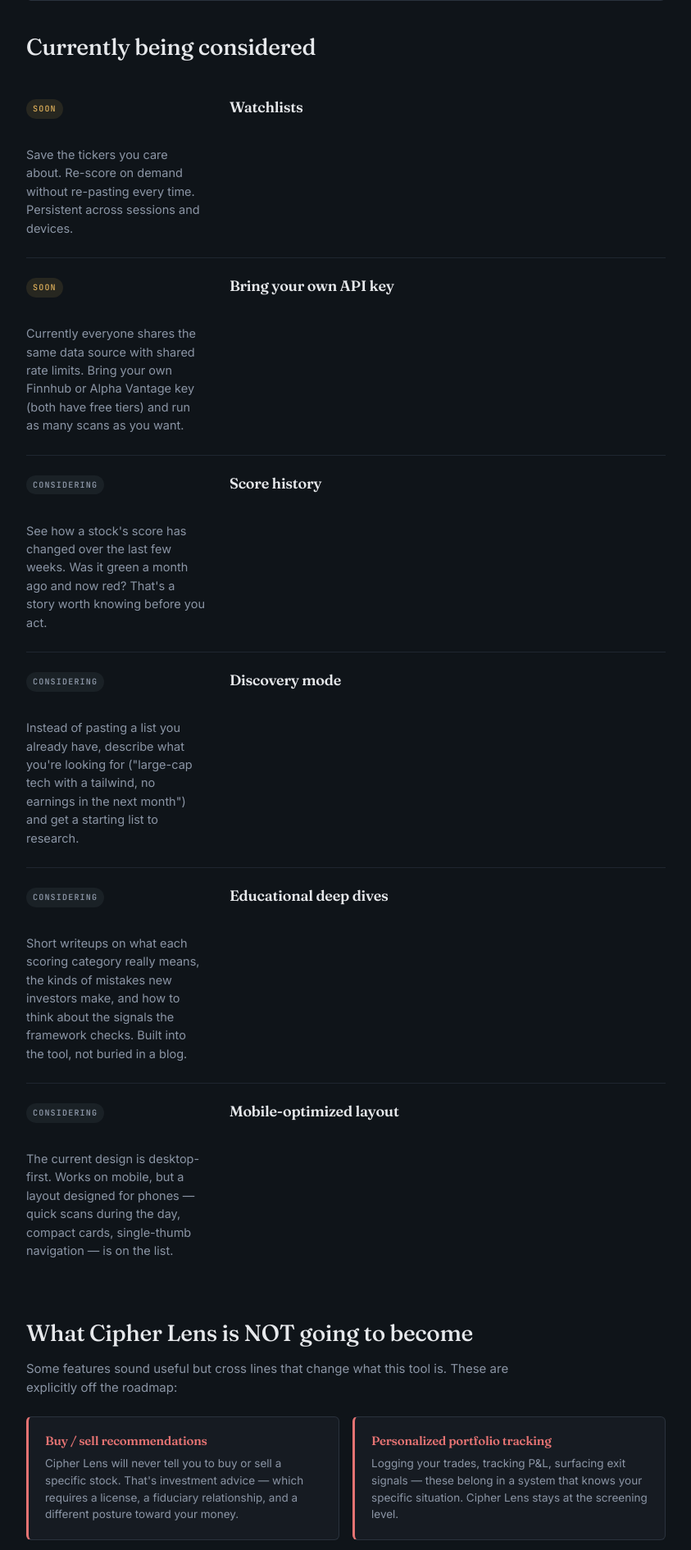
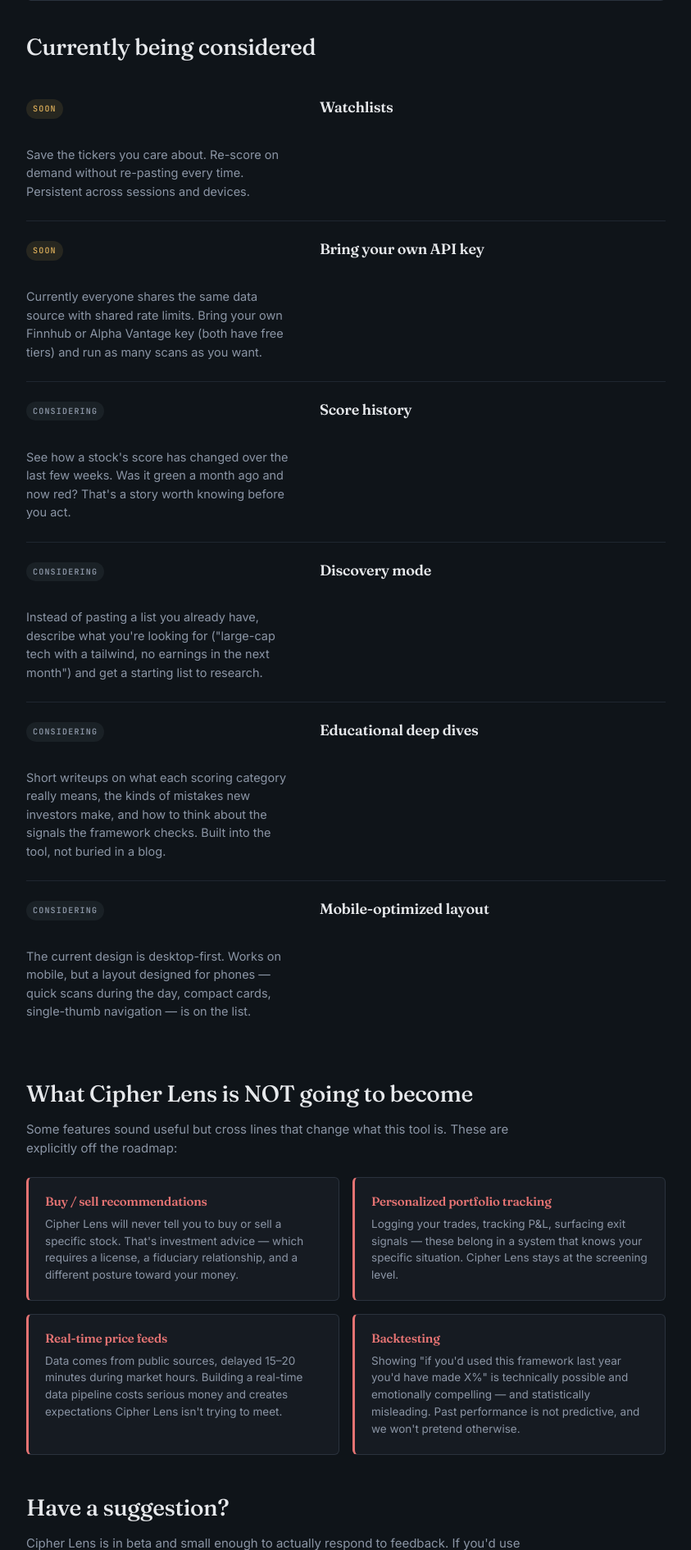
Before and after one commit to Max77788/CIpherLens, a Flask app: page /roadmap in a window 1280 px wide. Shown: the part 543-2434 px from the top of the page at 82% size, without its empty margins (218-1061 px from the left). Run offline with Flask 3, Linux system fonts and the light colour scheme.

Commit message:
Widen roadmap left column from 220px to 330px (50% wider)
Co-Authored-By: Claude Opus 4.7 <noreply@anthropic.com>

```diff
--- a/templates/roadmap.html
+++ b/templates/roadmap.html
@@ -105,7 +105,7 @@
 .roadmap-section { margin: 24px 0 48px; }
 .roadmap-item {
   display: grid;
-  grid-template-columns: 220px 1fr;
+  grid-template-columns: 330px 1fr;
   gap: 28px;
   padding: 24px 0;
   border-bottom: 1px solid var(--border-soft);
```
